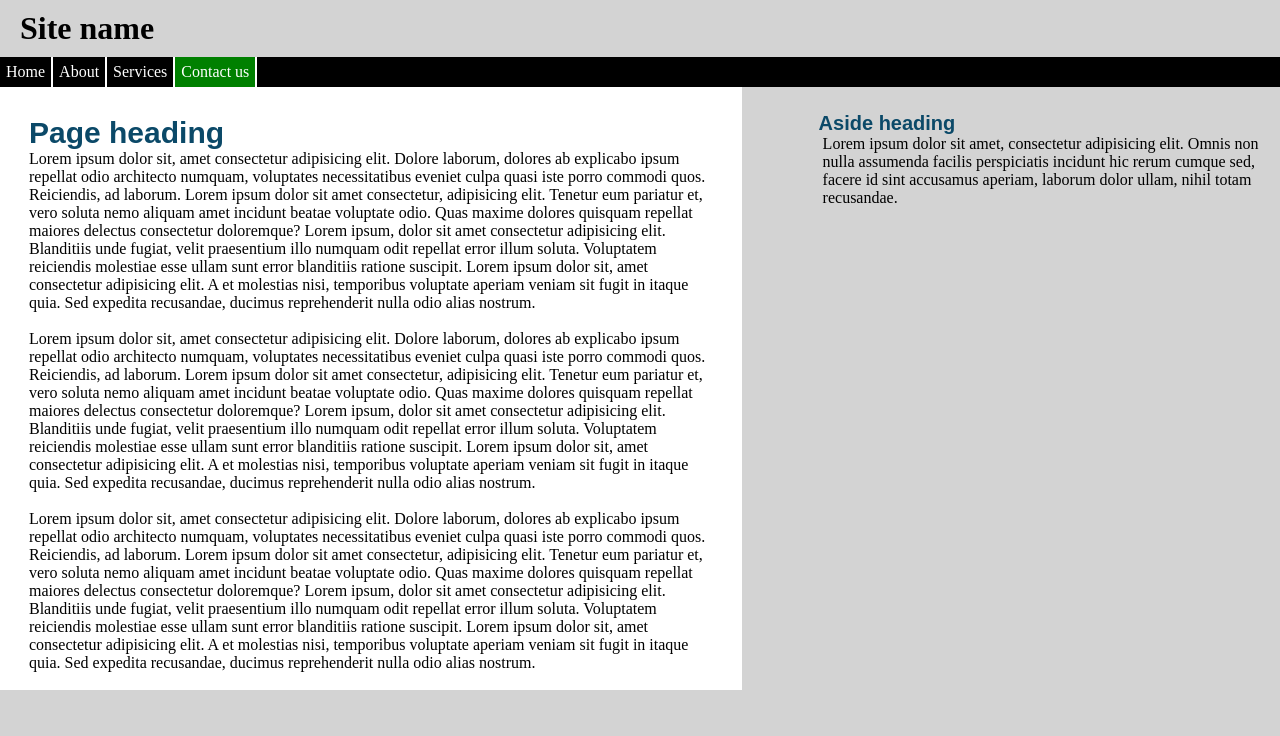
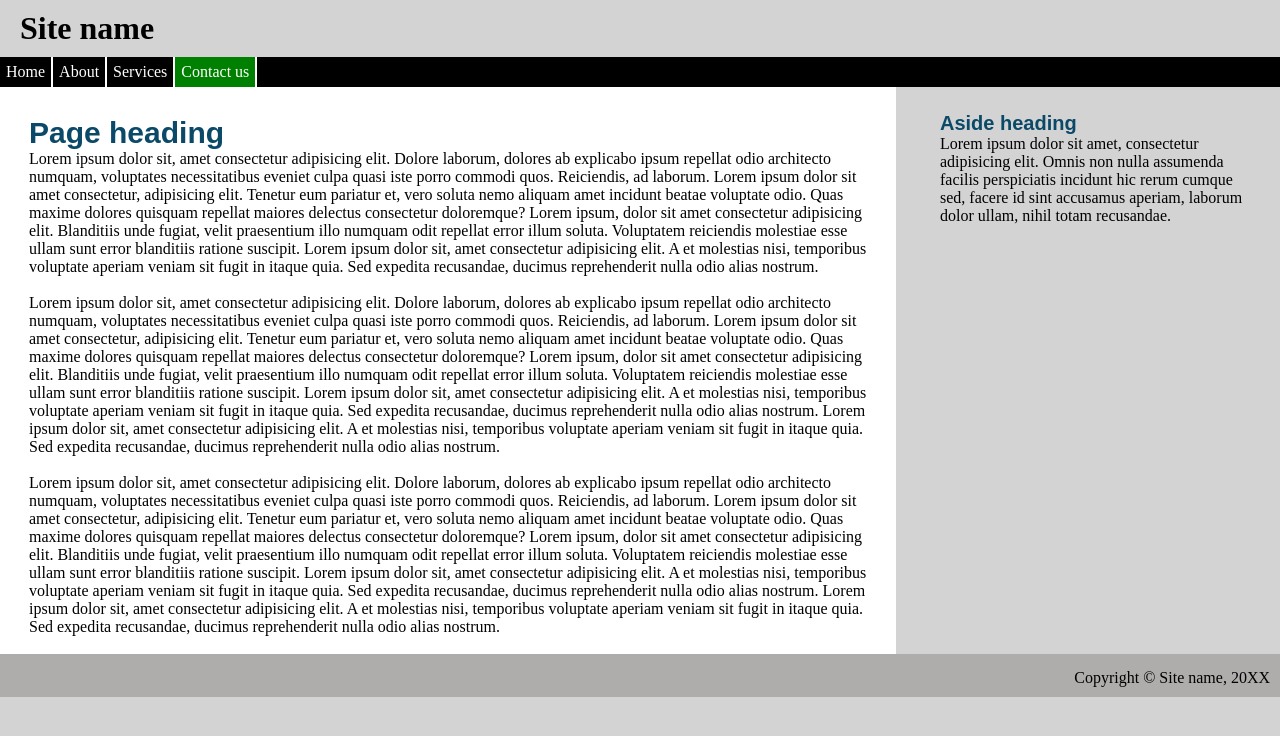
Before and after one commit to TanveerCedcoss/Template-task2, a plain HTML site: page src/Index.html in a window 1280 px wide. Drawn offline with Linux system fonts and the light colour scheme.

Commit message:
footer section

```diff
--- a/src/Index.html
+++ b/src/Index.html
@@ -28,11 +28,12 @@
               Lorem ipsum dolor sit amet consectetur, adipisicing elit. Tenetur eum pariatur et, vero soluta nemo aliquam amet incidunt beatae voluptate odio. Quas maxime dolores quisquam repellat maiores delectus consectetur doloremque?
               Lorem ipsum, dolor sit amet consectetur adipisicing elit. Blanditiis unde fugiat, velit praesentium illo numquam odit repellat error illum soluta. Voluptatem reiciendis molestiae esse ullam sunt error blanditiis ratione suscipit.
               Lorem ipsum dolor sit, amet consectetur adipisicing elit. A et molestias nisi, temporibus voluptate aperiam veniam sit fugit in itaque quia. Sed expedita recusandae, ducimus reprehenderit nulla odio alias nostrum.
-
+              Lorem ipsum dolor sit, amet consectetur adipisicing elit. A et molestias nisi, temporibus voluptate aperiam veniam sit fugit in itaque quia. Sed expedita recusandae, ducimus reprehenderit nulla odio alias nostrum.
             </p><br>
             <p>Lorem ipsum dolor sit, amet consectetur adipisicing elit. Dolore laborum, dolores ab explicabo ipsum repellat odio architecto numquam, voluptates necessitatibus eveniet culpa quasi iste porro commodi quos. Reiciendis, ad laborum.
               Lorem ipsum dolor sit amet consectetur, adipisicing elit. Tenetur eum pariatur et, vero soluta nemo aliquam amet incidunt beatae voluptate odio. Quas maxime dolores quisquam repellat maiores delectus consectetur doloremque?
               Lorem ipsum, dolor sit amet consectetur adipisicing elit. Blanditiis unde fugiat, velit praesentium illo numquam odit repellat error illum soluta. Voluptatem reiciendis molestiae esse ullam sunt error blanditiis ratione suscipit.
+              Lorem ipsum dolor sit, amet consectetur adipisicing elit. A et molestias nisi, temporibus voluptate aperiam veniam sit fugit in itaque quia. Sed expedita recusandae, ducimus reprehenderit nulla odio alias nostrum.
               Lorem ipsum dolor sit, amet consectetur adipisicing elit. A et molestias nisi, temporibus voluptate aperiam veniam sit fugit in itaque quia. Sed expedita recusandae, ducimus reprehenderit nulla odio alias nostrum.
 
             </p><br>
@@ -43,6 +44,9 @@
             </div>
     </div>
       </div>
+      <div class="footer">
+        <span>Copyright &copy Site name, 20XX</span>
+      </div>
     </div>
   </body>
 </html>
--- a/src/style.css
+++ b/src/style.css
@@ -42,6 +42,9 @@ li a{
 .active{
     background-color: green;
 }
+li a:hover:not(.active) {
+    background-color: #04AA6D;
+  }
 h3{
     font-size: 30px;
     color: #0b4968;
@@ -49,14 +52,17 @@ h3{
     margin-left: 29px;
     font-family: sans-serif;
 }
+.main{
+    overflow: hidden;
+}
 .content{
     float: left;
-    width: 58%;
+    width: 70%;
     background-color: white;
 }
 p{
     margin-left: 29px;
-    margin-right: 20px;
+    margin-right: 15px;
 
 }
 h2{
@@ -65,13 +71,24 @@ h2{
     font-family: sans-serif;
     padding: 25px;
     padding-bottom: 0px;
+    padding-left: 0px;
 
 }
 .sidebar{
     background-color: lightgray;
     float: right;
-    width: 38%;
+    width: 25%;
+    margin-right: 20px;
+
 }
 #h{
-    margin: top 0px; ;
+    margin-left: 0px;
+    padding-left: 0px;
 }
+.footer{
+    background-color: rgb(175, 172, 172);
+    text-align: right;
+    padding-right: 10px;
+    padding-top: 15px;
+    padding-bottom: 10px;
+}
```
